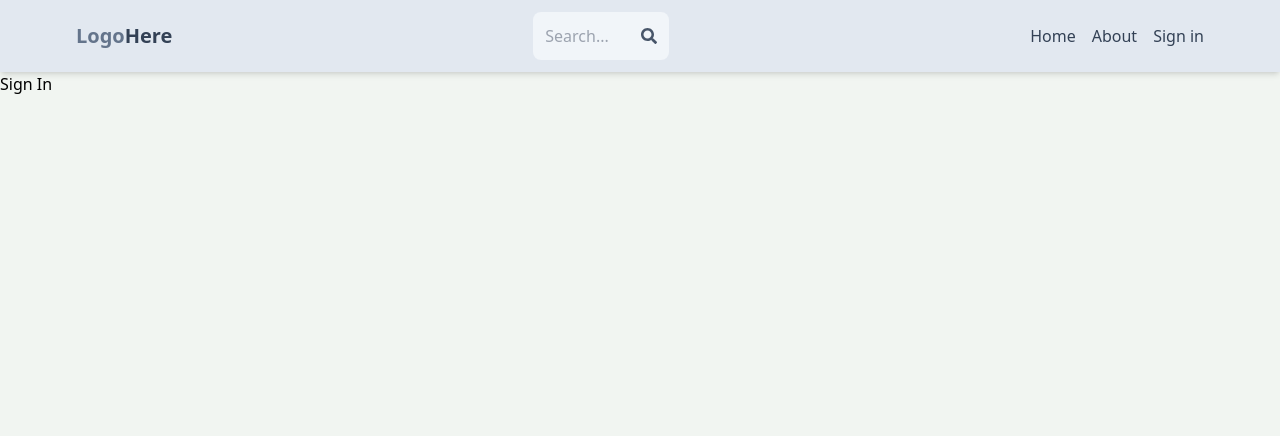
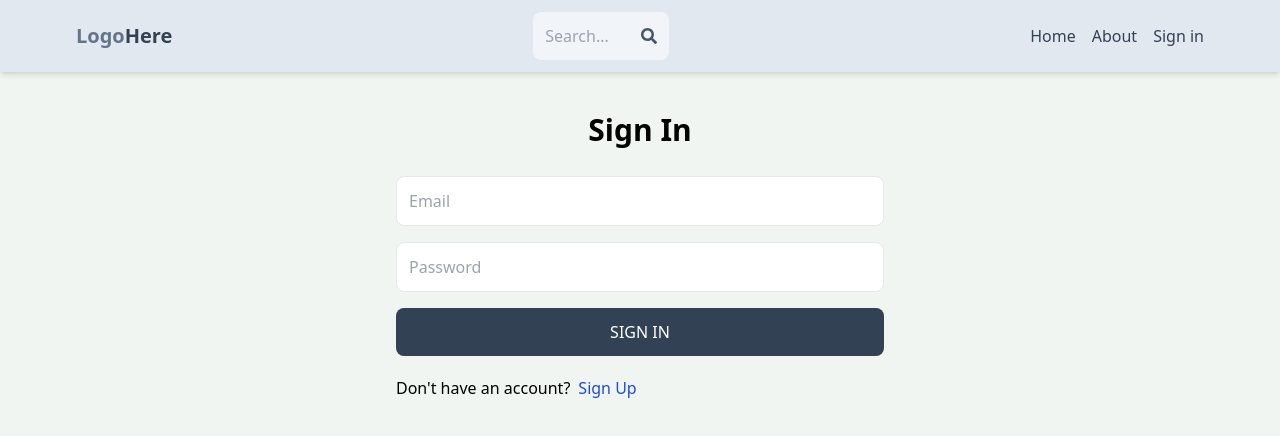
Before and after one commit to rochellejoanesteves/mern-real-estate, a React (Vite) app in the folder client/: page /sign-in in a window 1280 px wide. Shown: the top 436 px of the page. Built offline with nearby package versions, Linux system fonts and the light colour scheme.

Commit message:
complete sign in page functionality

```diff
--- a/client/src/pages/sign-in/index.jsx
+++ b/client/src/pages/sign-in/index.jsx
@@ -1,11 +1,84 @@
-import React from 'react'
+import React, { useState } from "react";
+import { Link, useNavigate} from "react-router-dom";
 
 function SignIn() {
+  const [formData, setFormData] = useState({});
+  const [error, setError] = useState(false);
+  const [loading, setLoading] = useState(false);
+
+  const navigate = useNavigate();
+
+  const handleChange = (e) => {
+    setFormData({
+      ...formData,
+      [e.target.id]: e.target.value,
+    });
+  };
+
+  const handleLogin = async (e) => {
+    e.preventDefault();
+
+    try {
+      setLoading(true);
+      const res = await fetch("/api/auth/signin", {
+        method: "POST",
+        headers: {
+          "Content-Type": "application/json",
+        },
+        body: JSON.stringify(formData),
+      });
+      const data = await res.json();
+      if (data.success === false) {
+        setLoading(false);
+        setError(data.message);
+        return;
+      }
+      setLoading(false);
+      setError(null);
+      navigate("/")
+    } catch (error) {
+      setLoading(false);
+      setError(error.message);
+    }
+  };
   return (
-    <div>
-      Sign In
+    <div className="p-3 max-w-lg mx-auto">
+      <h1 className="text-3xl text-center font-semibold my-7">Sign In</h1>
+      <form className="flex flex-col gap-4" onSubmit={handleLogin}>
+        <input
+          type="email"
+          placeholder="Email"
+          className="border p-3 rounded-lg"
+          id="email"
+          onChange={handleChange}
+          required
+        />
+        <input
+          type="password"
+          placeholder="Password"
+          className="border p-3 rounded-lg"
+          id="password"
+          onChange={handleChange}
+          required
+        />
+        <button
+          disabled={loading}
+          type="submit"
+          className="bg-slate-700 text-white p-3 rounded-lg uppercase hover:opacity-95 disabled:opacity-80"
+        >
+          {loading ? "Loading... " : "Sign In"}
+        </button>
+      </form>
+
+      <div className="flex gap-2 mt-5">
+        <p>Don't have an account?</p>
+        <Link to="/sign-up">
+          <span className="text-blue-700">Sign Up</span>
+        </Link>
+      </div>
+      {error && <p className="text-red-500 mt-5">{error}</p>}
     </div>
-  )
+  );
 }
 
-export default SignIn
+export default SignIn;
```
